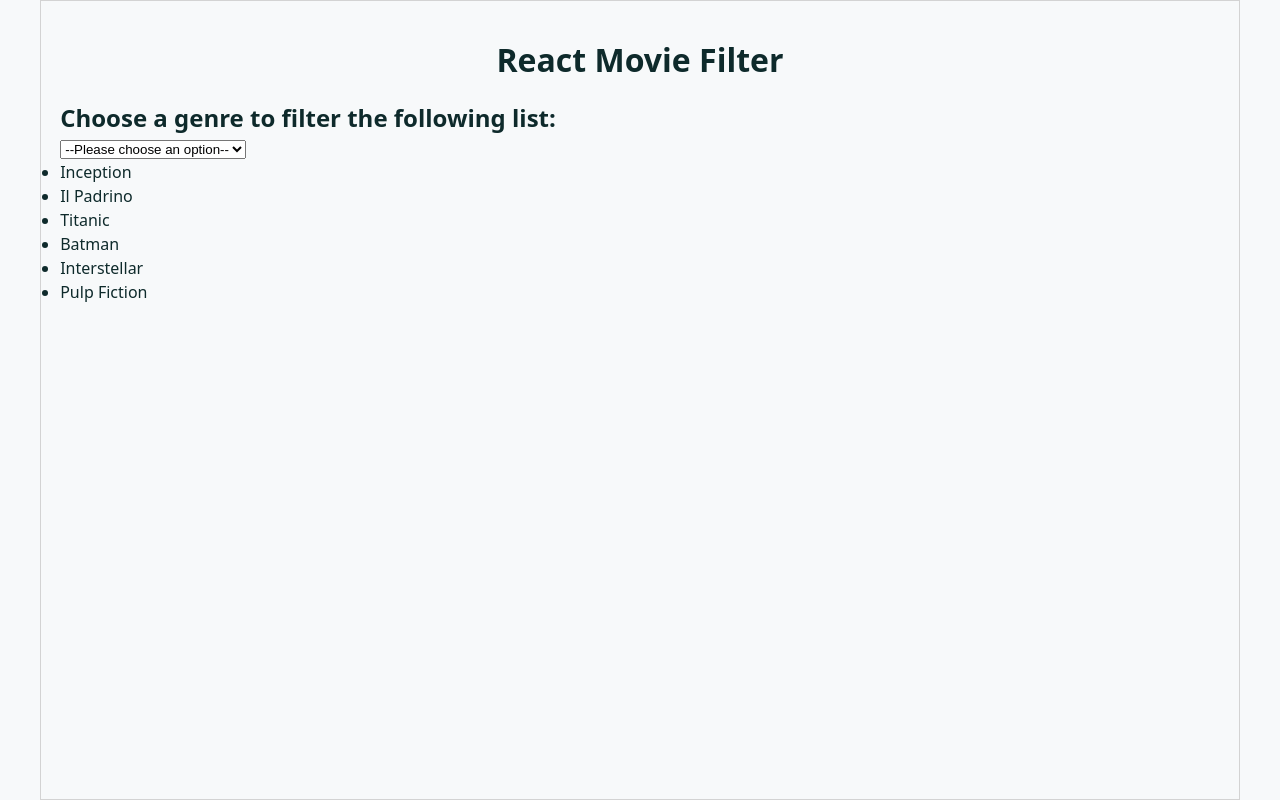
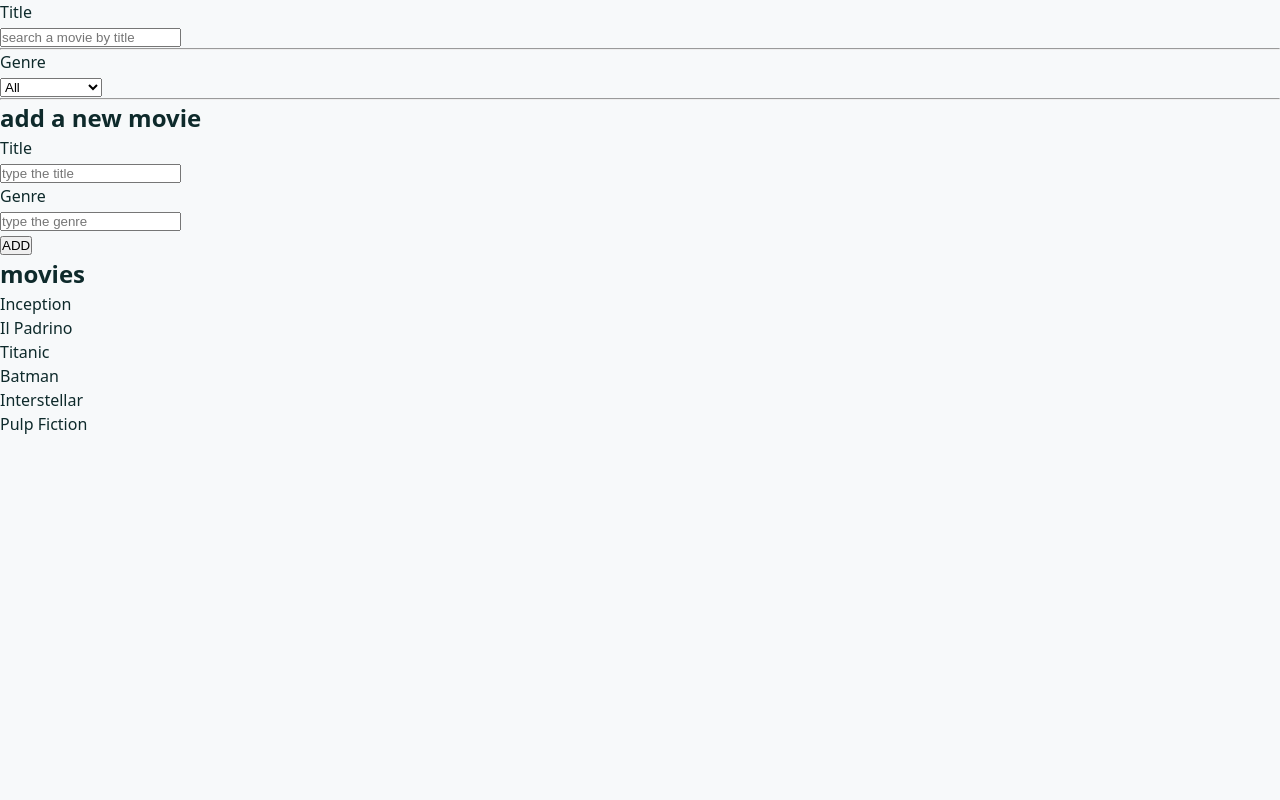
Before and after one commit to andrealoda/react-movie-filter, a React (Vite) app: page / in a window 1280 px wide. Built offline with nearby package versions, Linux system fonts and the light colour scheme.

Commit message:
wip - implementing correction

```diff
--- a/src/App.jsx
+++ b/src/App.jsx
@@ -1,66 +1,104 @@
-import { useState, useEffect } from 'react'
+import { useEffect, useState } from "react"
 
 
 function App() {
 
-  const allTitles = [
-    { title: 'Inception', genre: 'Fantascienza' },
-    { title: 'Il Padrino', genre: 'Thriller' },
-    { title: 'Titanic', genre: 'Romantico' },
-    { title: 'Batman', genre: 'Azione' },
-    { title: 'Interstellar', genre: 'Fantascienza' },
-    { title: 'Pulp Fiction', genre: 'Thriller' },
+  const initialMovies = [
+    { id: 1, title: 'Inception', genre: 'Fantascienza' },
+    { id: 2, title: 'Il Padrino', genre: 'Thriller' },
+    { id: 3, title: 'Titanic', genre: 'Romantico' },
+    { id: 4, title: 'Batman', genre: 'Azione' },
+    { id: 5, title: 'Interstellar', genre: 'Fantascienza' },
+    { id: 6, title: 'Pulp Fiction', genre: 'Thriller' },
   ]
 
-  const [selectedGenre, setSelectedGenre] = useState("")
-  const [filteredList, setFilteredList] = useState(allTitles)
+  const initialFormData = {
+    title: "",
+    genre: ""
+  }
+
+  const [movies, setMovies] = useState(initialMovies)
+  const [genre, setGenre] = useState('')
+  const [search, setSearch] = useState('')
+  const [filteredMovies, setFilteredMovies] = useState(movies)
+
+  // Form Data
+  const [formData, setFormData] = useState(initialFormData)
+
+  useEffect(() => {
+    // console.log(genre);
+    let filteredData = initialMovies
+
+    if (genre) {
+      // console.log('Filtered by genre');
+      filteredData = initialMovies.filter(movie => movie.genre.toLowerCase() == genre.toLowerCase()
+      )
+    }
+
+    if (search) {
+      console.log('searched:', search);
+      filteredData = filteredData.filter(movie => movie.title.toLowerCase().includes(search.toLowerCase()))
+    }
+
+    // console.log(filteredData);
+    setMovies(filteredData)
+
+  }, [genre, search])
 
 
-  function handleSelection(userSelection) {
-    setSelectedGenre(userSelection)
+  function handleAddMovie(e) {
+    e.preventDefault()
+
+    console.log('form submitted');
+    console.log(formData);
+
+    const newMovie = {
+      id: Date.now(),
+      ...formData
+    }
+    console.log(newMovie);
+
+    setMovies([...movies, newMovie])
   }
-
-  useEffect(() => {
-
-    if (selectedGenre === "" || selectedGenre === "all") {
-      setFilteredList(allTitles)
-    } else {
-      setFilteredList(allTitles.filter(item => item.genre === selectedGenre))
-    }
-  }, [selectedGenre])
 
 
   return (
     <>
-      <div className="container">
 
-        <header>
-          <div className="title">
-            <h1 className='flex'>React Movie Filter</h1>
-          </div>
-        </header>
+      {/* filter by title */}
+      <div>
+        <label htmlFor="title">Title</label><br />
+        <input type="text" value={search} onChange={(e) => setSearch(e.target.value)} placeholder="search a movie by title" />
+      </div>
+      <hr />
+      {/* filter by genre */}
+      <div>
+        <label htmlFor="genre">Genre</label><br />
+        <select name="genre" id="genre" value={genre} onChange={(e) => setGenre(e.target.value)}>
+          <option value="">All</option>
+          <option value="fantascienza">Fantascienza</option>
+          <option value="thriller">Thriller</option>
+          <option value="romantico">Romantico</option>
+          <option value="azione">Azione</option>
+        </select>
+      </div>
+      <hr />
+      {/* form to add movies */}
+      <h2>add a new movie</h2>
+      <form onSubmit={handleAddMovie}>
+        <label htmlFor="title">Title</label><br />
+        <input type="text" placeholder="type the title" value={formData.title} onChange={(e) => setFormData({ ...formData, title: e.target.value })} /><br />
+        <label htmlFor="genre">Genre</label><br />
+        <input type="text" placeholder="type the genre" value={formData.genre} onChange={(e) => setFormData({ ...formData, genre: e.target.value })} /><br />
+        <button type="submit">ADD</button>
+      </form>
 
-        <main>
-          <h2>Choose a genre to filter the following list: </h2>
-
-          <select name="movie-genre-filter" id="movie-genre-filter" onChange={e => handleSelection(e.target.value)}>
-            <option value="">--Please choose an option--</option>
-            <option value="Fantascienza">Fantascienza</option>
-            <option value="Thriller">Thriller</option>
-            <option value="Romantico">Romantico</option>
-            <option value="Azione">Azione</option>
-            <option value="all">All titles</option>
-
-          </select>
-
-          <ul>
-            {filteredList.map(item =>
-              <li key={item.title}>{item.title}</li>
-            )}
-          </ul>
-        </main>
-
-      </div>
+      <h2>movies</h2>
+      {filteredMovies.map(movie => (
+        <div key={movie.id}>
+          {movie.title}
+        </div>
+      ))}
     </>
   )
 }
```
Also changed, not shown: src/MyApp.jsx (added, +74 -0 lines).
